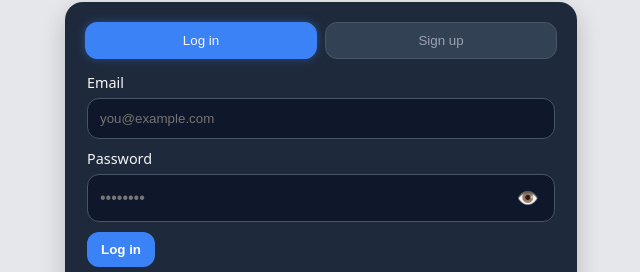
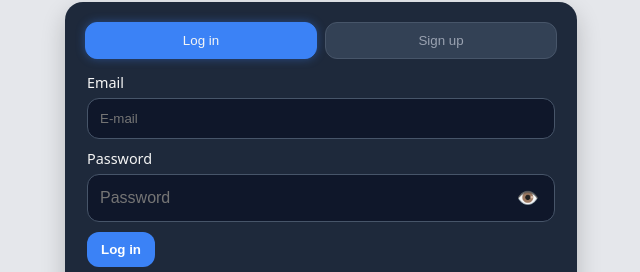
Before and after one commit to glenalcano321-hue/service-snap, a plain HTML site: page index.html in a window 1280 px wide. Shown: the part 218-490 px from the top of the page, without its empty margins (319-959 px from the left). Drawn offline with Linux system fonts and the light colour scheme; no server answers.

Commit message:
Update index.html

```diff
--- a/index.html
+++ b/index.html
@@ -115,11 +115,11 @@
           <div id="panel-login" class="tabpanel" role="tabpanel" aria-labelledby="tab-login">
             <form id="loginForm" autocomplete="on">
               <label>Email
-                <input name="email" type="email" placeholder="you@example.com" required />
+                <input name="email" type="email" placeholder="E-mail" required />
               </label>
               <label>Password
                 <div id="loginPasswordField" class="password-field">
-                  <input id="loginPass" name="password" type="password" minlength="8" placeholder="••••••••" required />
+                  <input id="loginPass" name="password" type="password" minlength="8" placeholder="Password" required />
                   <button class="toggle-btn" type="button" aria-label="Show password" aria-pressed="false">👁️</button>
                 </div>
               </label>
```
